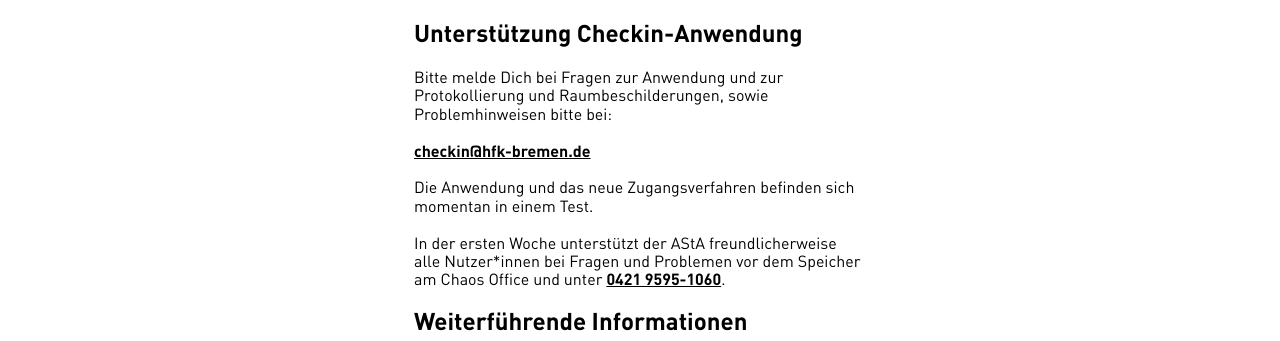
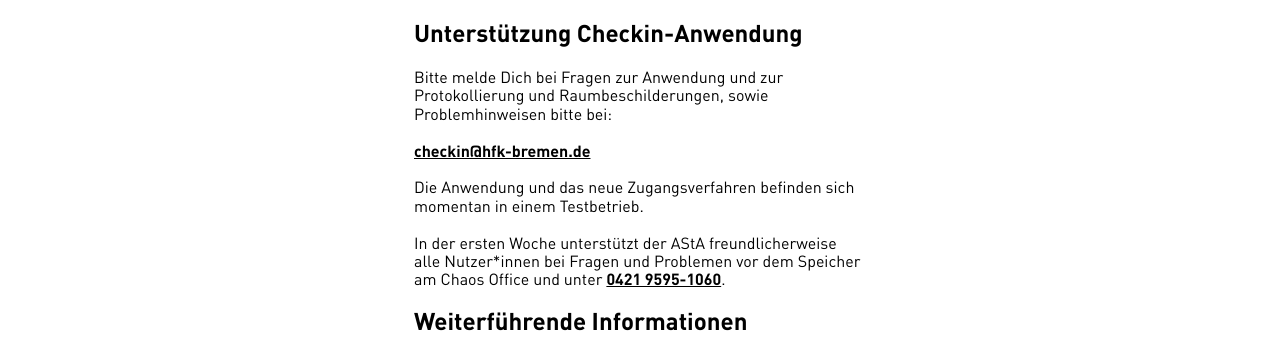
Before and after one commit to digitalmediabremen/hfk-checkin, a Next.js app in the folder frontend/: page /help in a window 1280 px wide. Shown: the part 187-528 px from the top of the page. Built offline with nearby package versions, Linux system fonts and the light colour scheme; no server answers.

Commit message:
Update help.tsx

```diff
--- a/frontend/pages/help.tsx
+++ b/frontend/pages/help.tsx
@@ -29,7 +29,7 @@
                 <strong><a href="mailto:checkin@hfk-bremen.de">checkin@hfk-bremen.de</a></strong><br />
                 <br />
                 Die Anwendung und das neue Zugangsverfahren befinden sich
-                momentan in einem Test.
+                momentan in einem Testbetrieb.
                 <br />
                 <br />
                 In der ersten Woche unterstützt der AStA freundlicherweise alle
```
